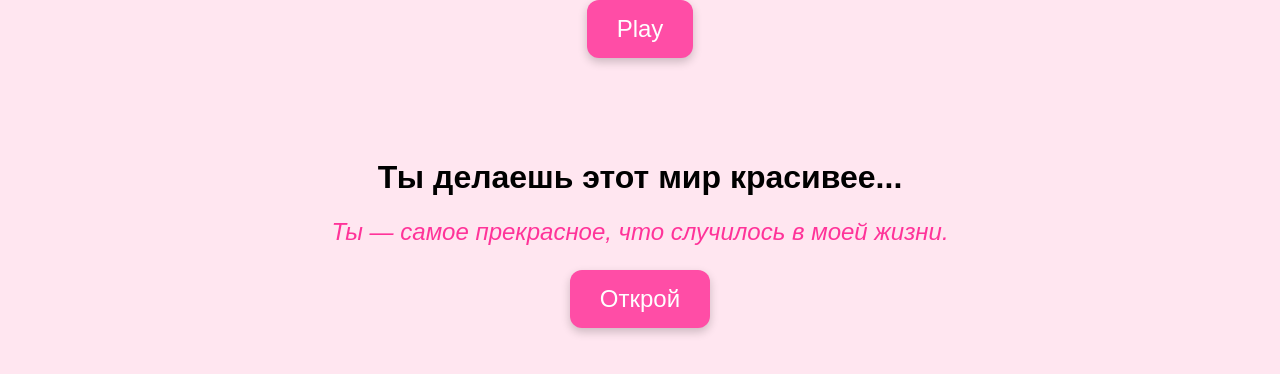
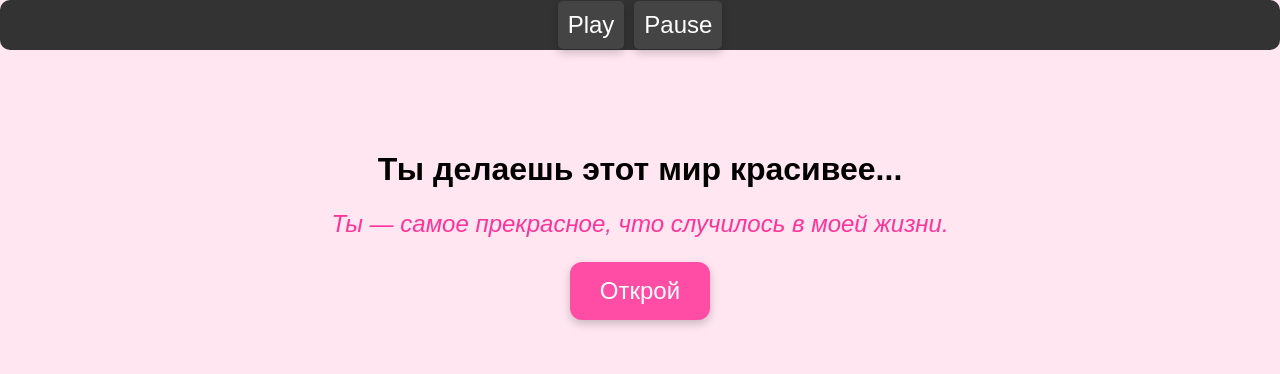
Before and after one commit to velishka/Tbili, a plain HTML site: page index.html in a window 1280 px wide. Drawn offline with Linux system fonts and the light colour scheme.

Commit message:
Update index.html

```diff
--- a/index.html
+++ b/index.html
@@ -8,11 +8,40 @@
   <link rel="stylesheet" href="style.css">
 </head>
 <body>
-  <audio id="audioPlayer">
-  <source src="Тбили Теплый - Не уходи.m4a" type="audio/m4a">
-  Ваш браузер не поддерживает элемент audio.
-</audio>
-<button onclick="document.getElementById('audioPlayer').play()">Play</button>
+<style>
+  .custom-audio {
+    width: 100%;
+    height: 50px;
+    background-color: #333;
+    color: white;
+    display: flex;
+    align-items: center;
+    justify-content: center;
+    border-radius: 10px;
+    font-family: Arial, sans-serif;
+  }
+  .custom-audio button {
+    background-color: #444;
+    color: white;
+    border: none;
+    padding: 10px;
+    margin: 0 5px;
+    border-radius: 5px;
+    cursor: pointer;
+  }
+  .custom-audio button:hover {
+    background-color: #555;
+  }
+</style>
+
+<div class="custom-audio">
+  <button onclick="document.getElementById('audioPlayer').play()">Play</button>
+  <button onclick="document.getElementById('audioPlayer').pause()">Pause</button>
+  <audio id="audioPlayer" preload="auto">
+    <source src="Тбили Теплый - Не уходи.m4a" type="audio/m4a">
+    Ваш браузер не поддерживает элемент audio.
+  </audio>
+</div>
 
   <div class="container">
     <h1 id="typewriter"></h1>
```
